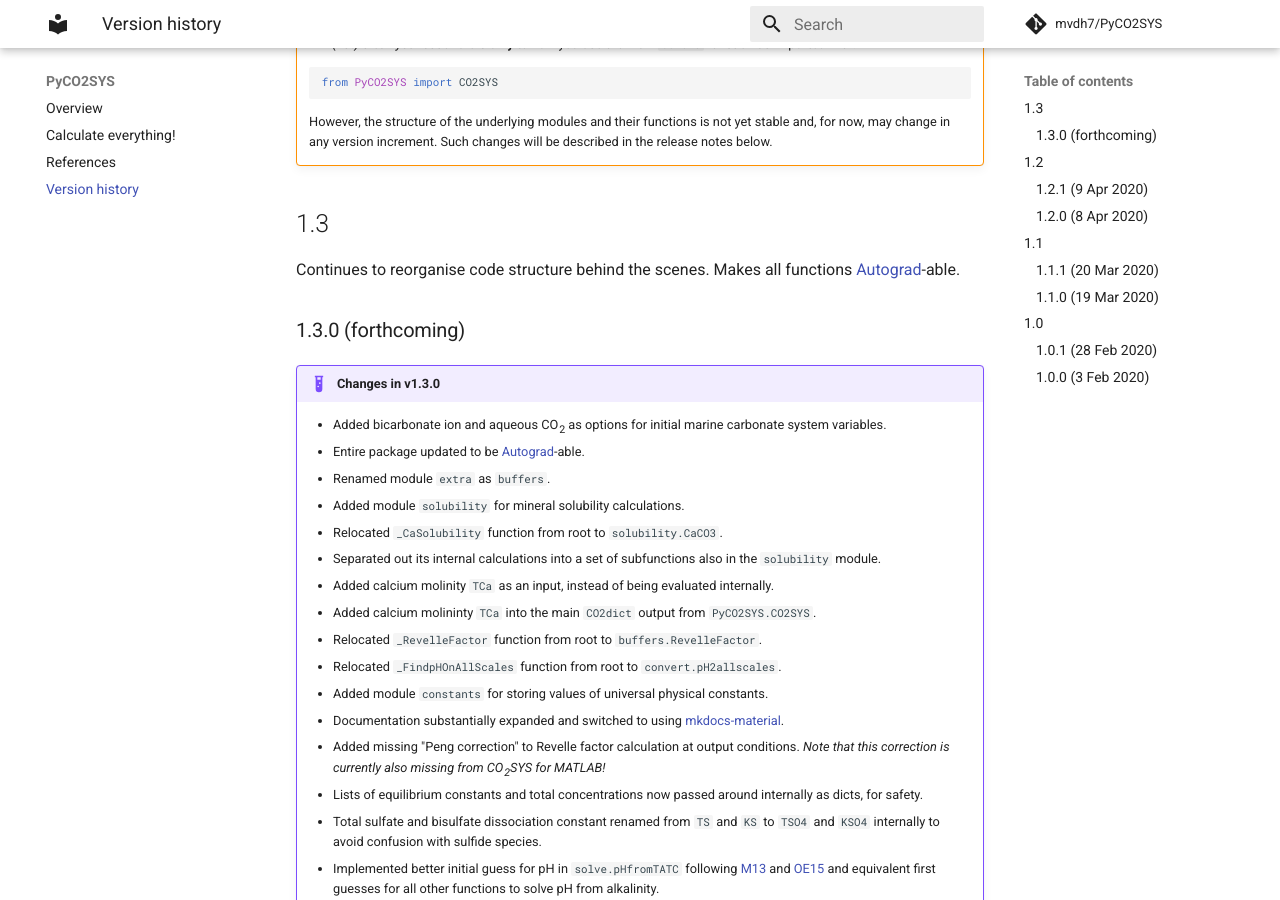
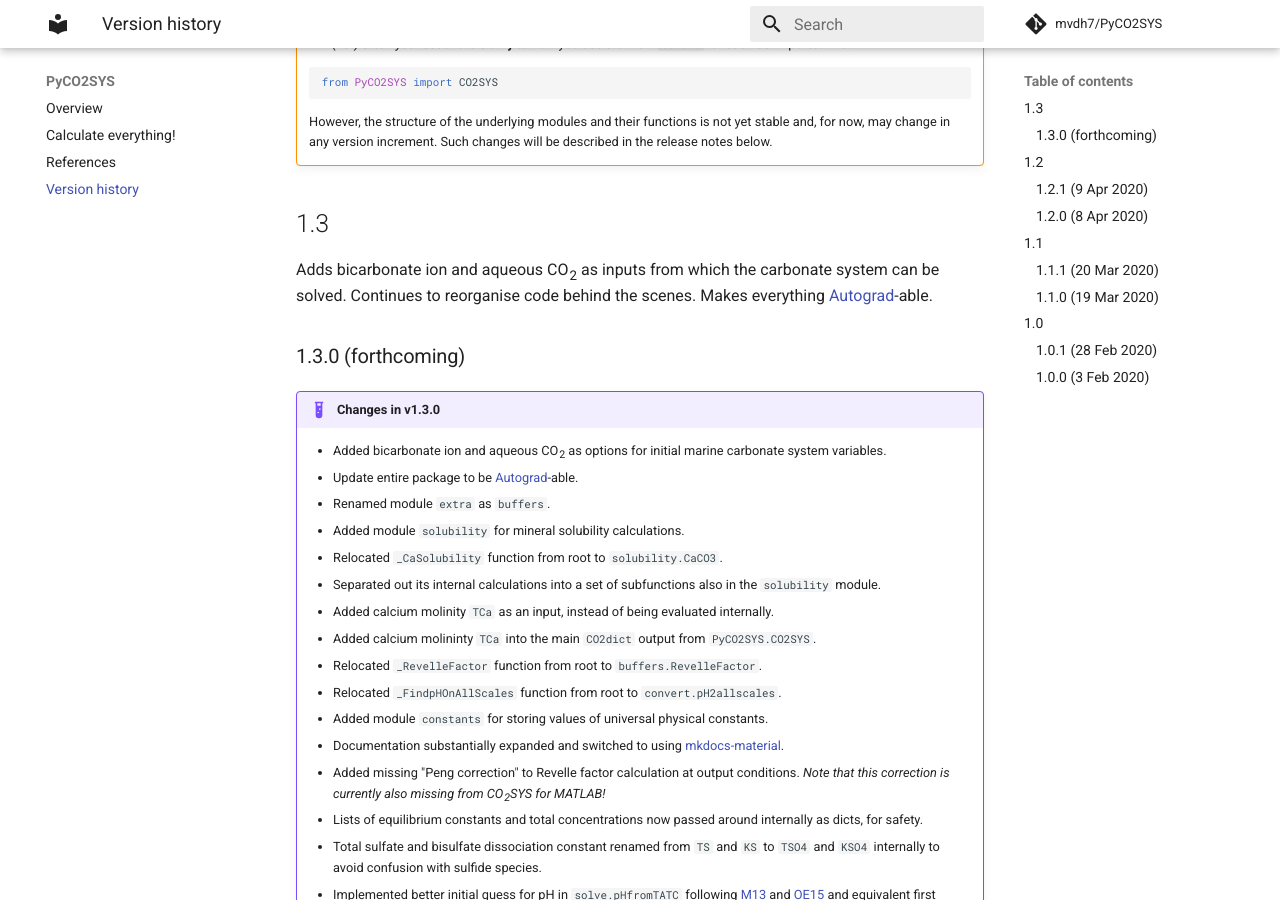
Before and after one commit to mvdh7/PyCO2SYS, an MkDocs documentation site: the page built from docs/versions.md, in a window 1280 px wide and 900 px high, scrolled down 428 px. Built offline with MkDocs 1.6.1 and Material for MkDocs 9.7.7, drawn with Linux system fonts in a browser that asks for light colours; formulas are drawn with MathJax 3; comment, search, counter and statistics services are not loaded.

Commit message:
Adjust 1.3 opening

```diff
--- a/docs/versions.md
+++ b/docs/versions.md
@@ -16,13 +16,13 @@
 
 ## 1.3
 
-Continues to reorganise code structure behind the scenes. Makes all functions [Autograd](https://github.com/HIPS/autograd)-able.
+Adds bicarbonate ion and aqueous CO<sub>2</sub> as inputs from which the carbonate system can be solved. Continues to reorganise code behind the scenes. Makes everything [Autograd](https://github.com/HIPS/autograd)-able.
 
 ### 1.3.0 (forthcoming)
 
 !!! example "Changes in v1.3.0"
     * Added bicarbonate ion and aqueous CO<sub>2</sub> as options for initial marine carbonate system variables.
-    * Entire package updated to be [Autograd](https://github.com/HIPS/autograd)-able.
+    * Update entire package to be [Autograd](https://github.com/HIPS/autograd)-able.
     * Renamed module `extra` as `buffers`.
     * Added module `solubility` for mineral solubility calculations.
     * Relocated `_CaSolubility` function from root to `solubility.CaCO3`.
```
